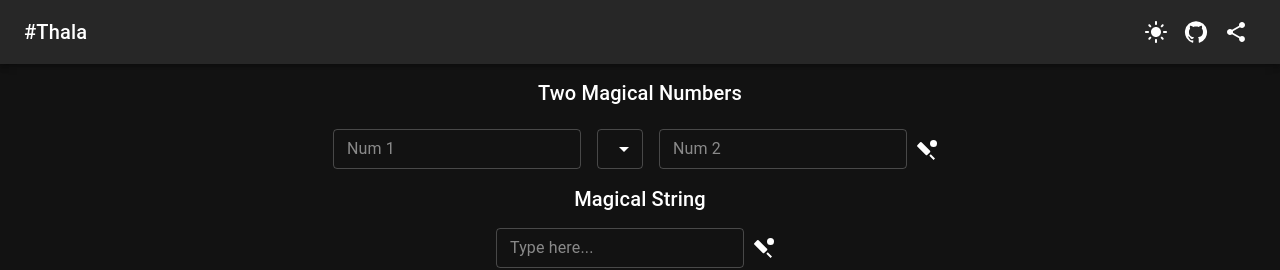
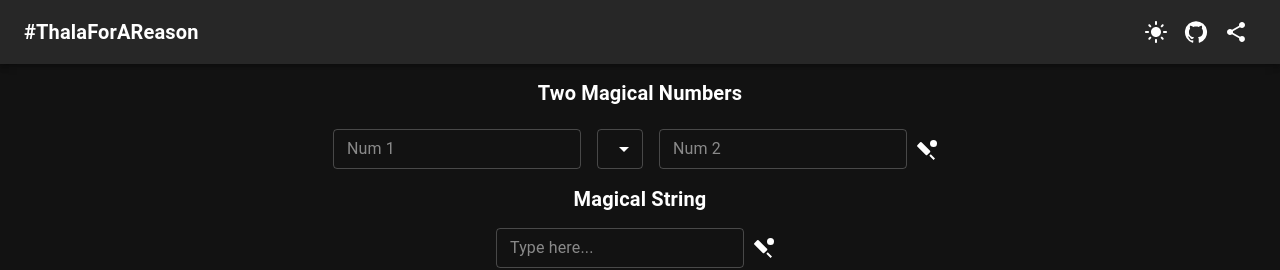
Before and after one commit to manav809/thala, a React (Create React App) app: page / in a window 1280 px wide. Shown: the top 270 px of the page. Built offline with nearby package versions, Linux system fonts and the light colour scheme.

Commit message:
Add Text Style

```diff
--- a/src/Main.js
+++ b/src/Main.js
@@ -28,13 +28,13 @@ export default function Main() {
   return (
     <div>
       <div style={styles.operations}>
-        <Typography variant="h6">Two Magical Numbers</Typography>
+        <Typography variant="h6"><strong>Two Magical Numbers</strong></Typography>
       </div>
       <div style={styles.center}>
         <MagicNumbers />
       </div>
       <div style={styles.string}>
-        <Typography variant="h6">Magical String</Typography>
+        <Typography variant="h6"><strong>Magical String</strong></Typography>
       </div>
       <div style={styles.center}>
         <MagicString />
--- a/src/components/Navbar.js
+++ b/src/components/Navbar.js
@@ -23,7 +23,7 @@ export default function MenuAppBar({ change, darkMode }) {
       <AppBar position="static" color="inherit" enableColorOnDark>
         <Toolbar>
           <Typography variant="h6" component="div" sx={{ flexGrow: 1 }}>
-            #Thala
+            <strong>#ThalaForAReason</strong>
           </Typography>
           <div>
             <Tooltip title="color">
```
